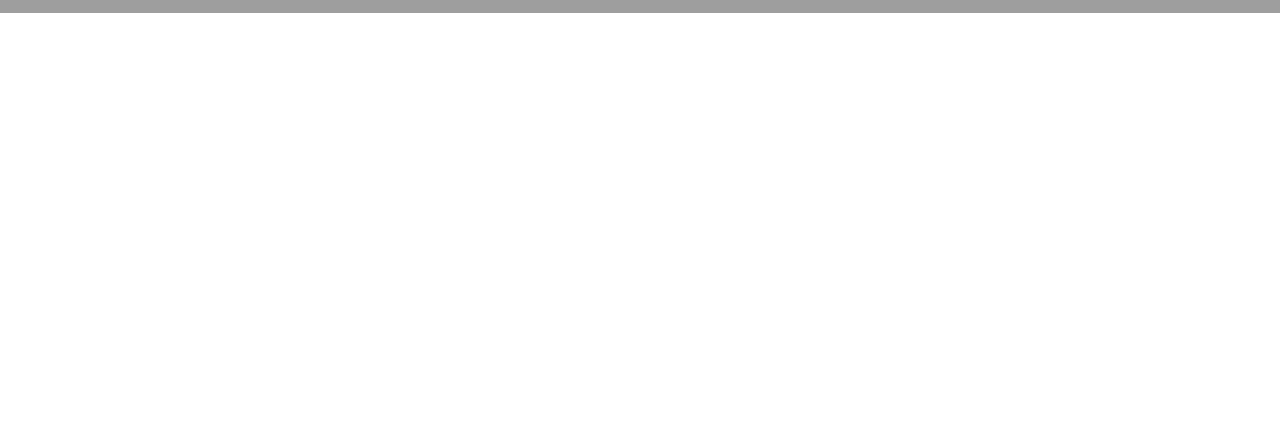
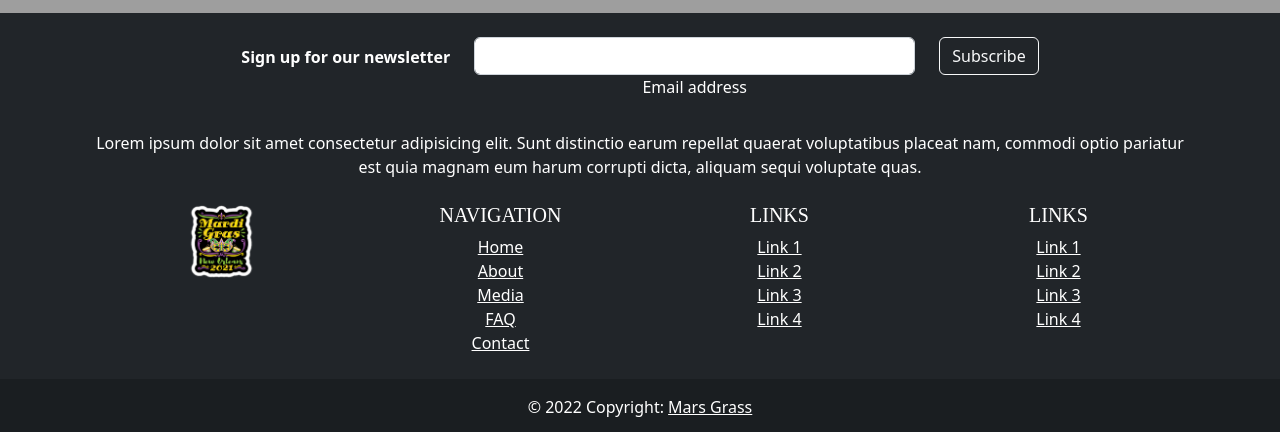
Before and after one commit to aviv-levy/Mardi-Gras, a plain HTML site: page HTML/index.html in a window 1280 px wide. Shown: the part 730-1162 px from the top of the page. Before the commit the page ends 800 px from the top, so only its background shows below. Drawn offline with nearby package versions, Linux system fonts and the light colour scheme; grey boxes are pictures that could not be loaded.

Commit message:
added footer

```diff
--- a/HTML/index.html
+++ b/HTML/index.html
@@ -12,7 +12,7 @@
   <div id="backcolor">
     <nav class="navbar navbar-expand-lg navbar-dark bg-dark">
         <div class="container-fluid">
-          <a class="navbar-brand" href="index.html"><img src="../logo.png" id="logo" class="rounded float-end" alt="logo"></a>
+          <a class="navbar-brand" href="index.html"><img src="../logo.png" class="rounded logo float-end" alt="logo"></a>
           <button class="navbar-toggler" type="button" data-bs-toggle="collapse" data-bs-target="#navbarTogglerDemo02" aria-controls="navbarTogglerDemo02" aria-expanded="false" aria-label="Toggle navigation">
             <span class="navbar-toggler-icon"></span>
           </button>
@@ -91,6 +91,121 @@
       </div>
       </div>
 
+
+      <!-- Footer -->
+<footer class="bg-dark text-center text-white">
+  <div class="container p-4">
+
+    <section class="">
+      <form action="">
+        <div class="row d-flex justify-content-center">
+          <div class="col-auto">
+            <p class="pt-2">
+              <strong>Sign up for our newsletter</strong>
+            </p>
+          </div>
+
+          <div class="col-md-5 col-12">
+            <div class="form-outline form-white mb-4">
+              <input type="email" id="form5Example21" class="form-control" />
+              <label class="form-label" for="form5Example21">Email address</label>
+            </div>
+          </div>
+
+          <div class="col-auto">
+            <button type="submit" class="btn btn-outline-light mb-4">
+              Subscribe
+            </button>
+          </div>
+        </div>
+      </form>
+    </section>
+
+    <section class="mb-4">
+      <p>
+        Lorem ipsum dolor sit amet consectetur adipisicing elit. Sunt distinctio earum
+        repellat quaerat voluptatibus placeat nam, commodi optio pariatur est quia magnam
+        eum harum corrupti dicta, aliquam sequi voluptate quas.
+      </p>
+    </section>
+
+    <section class="">
+      <div class="row">
+        <div class="col-lg-3 col-md-6 mb-4 mb-md-0">
+            <a href="index.html"><img src="../logo.png" alt="logo" class="logo"></a>
+        </div>
+
+
+        <div class="col-lg-3 col-md-6 mb-4 mb-md-0">
+          <h5 class="text-uppercase">navigation</h5>
+
+          <ul class="list-unstyled mb-0">
+            <li>
+              <a href="index.html" class="text-white">Home</a>
+            </li>
+            <li>
+              <a href="about.html" class="text-white">About</a>
+            </li>
+            <li>
+              <a href="media.html" class="text-white">Media</a>
+            </li>
+            <li>
+              <a href="faq.html" class="text-white">FAQ</a>
+            </li>
+            <li>
+              <a href="contact.html" class="text-white">Contact</a>
+            </li>
+          </ul>
+        </div>
+
+        <div class="col-lg-3 col-md-6 mb-4 mb-md-0">
+          <h5 class="text-uppercase">Links</h5>
+
+          <ul class="list-unstyled mb-0">
+            <li>
+              <a href="#!" class="text-white">Link 1</a>
+            </li>
+            <li>
+              <a href="#!" class="text-white">Link 2</a>
+            </li>
+            <li>
+              <a href="#!" class="text-white">Link 3</a>
+            </li>
+            <li>
+              <a href="#!" class="text-white">Link 4</a>
+            </li>
+          </ul>
+        </div>
+
+        <div class="col-lg-3 col-md-6 mb-4 mb-md-0">
+          <h5 class="text-uppercase">Links</h5>
+
+          <ul class="list-unstyled mb-0">
+            <li>
+              <a href="#!" class="text-white">Link 1</a>
+            </li>
+            <li>
+              <a href="#!" class="text-white">Link 2</a>
+            </li>
+            <li>
+              <a href="#!" class="text-white">Link 3</a>
+            </li>
+            <li>
+              <a href="#!" class="text-white">Link 4</a>
+            </li>
+          </ul>
+        </div>
+      </div>
+    </section>
+  </div>
+
+  <div class="text-center p-3" style="background-color: rgba(0, 0, 0, 0.2);">
+    © 2022 Copyright:
+    <a class="text-white" href="index.html">Mars Grass</a>
+  </div>
+</footer>
+<!-- Footer -->
+
     <script src="https://cdn.jsdelivr.net/npm/bootstrap@5.2.0-beta1/dist/js/bootstrap.min.js" integrity="sha384-kjU+l4N0Yf4ZOJErLsIcvOU2qSb74wXpOhqTvwVx3OElZRweTnQ6d31fXEoRD1Jy" crossorigin="anonymous"></script>
   </div>
 </body>
--- a/style.css
+++ b/style.css
@@ -1,5 +1,5 @@
 
-#logo{
+.logo{
     width: 6vw;
 }
 
```
Also changed, not shown: HTML/about.html (+1 -1 lines), HTML/contact.html (+1 -1 lines), HTML/faq.html (+1 -1 lines), HTML/media.html (+1 -1 lines).
